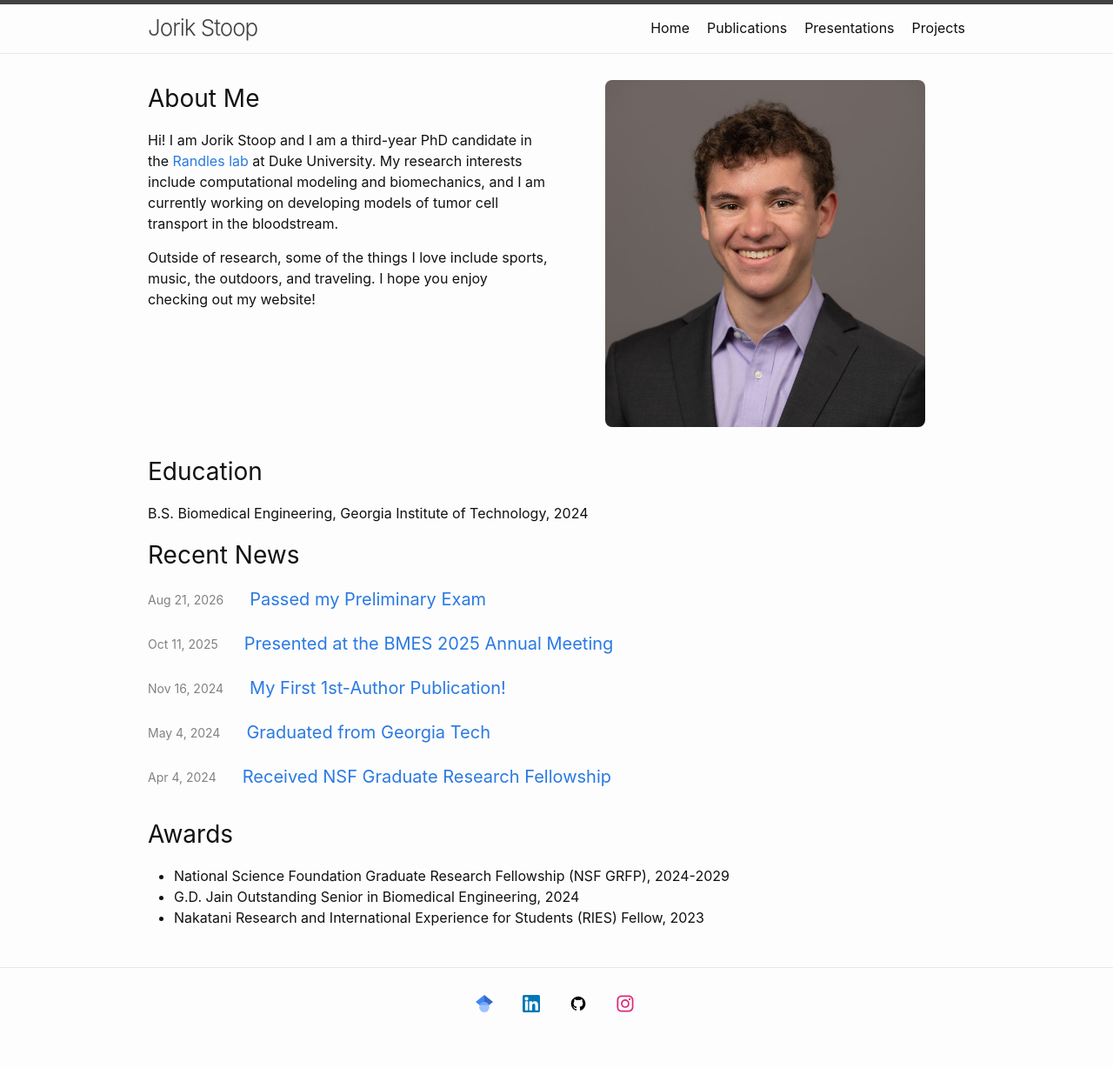
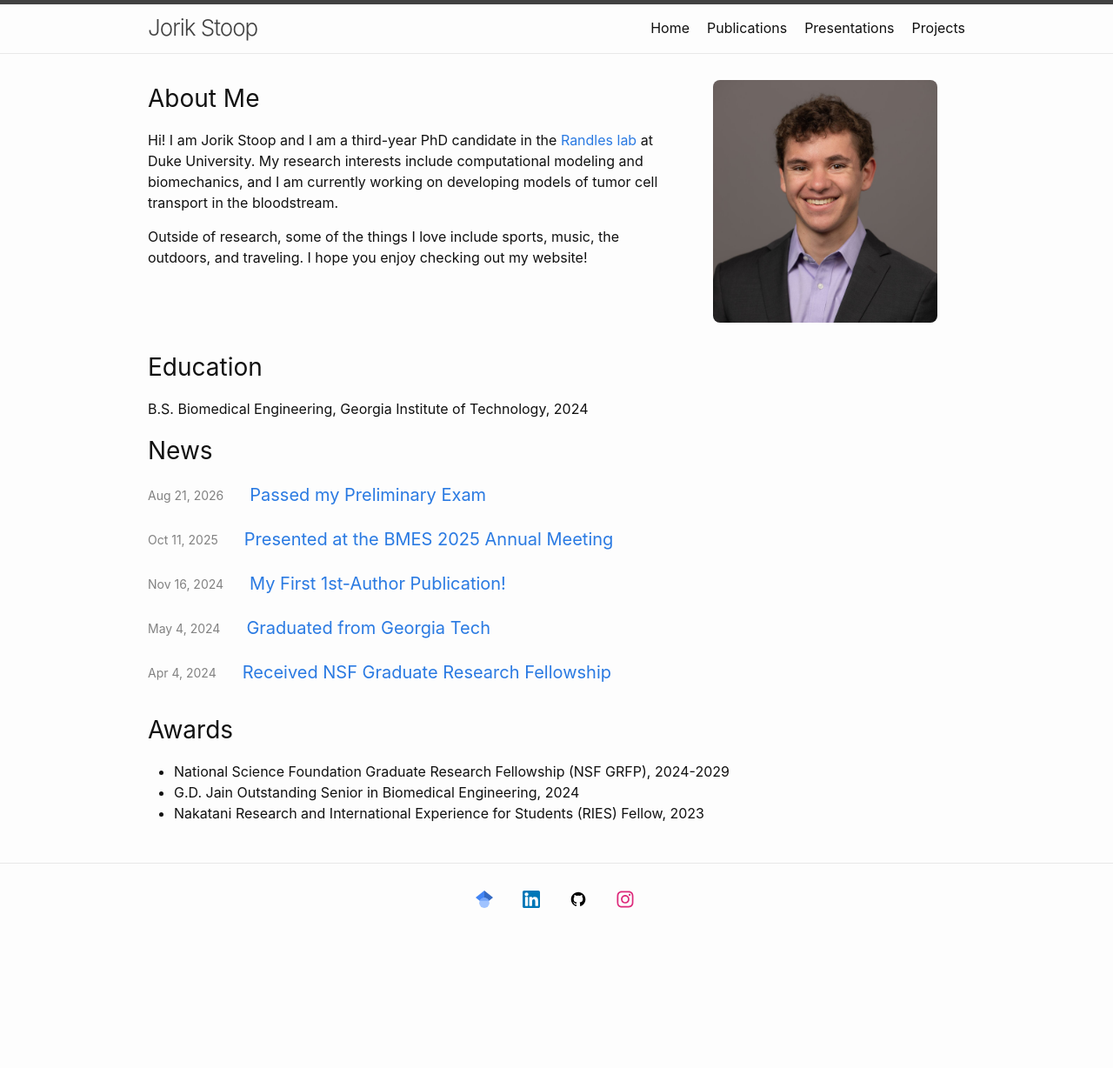
Before and after one commit to jorikstoop/jorikstoop.github.io, a Jekyll site: the page built from index.html, in a window 1280 px wide. Shown: the whole page at 87% size. Built offline with Jekyll 4.4.1, drawn with Linux system fonts in a browser that asks for light colours; after the commit the page ends 1108 px from its top, so only the background shows below that.

Commit message:
update home page layout, add image to prelim post

```diff
--- a/_sass/minima/_layout.scss
+++ b/_sass/minima/_layout.scss
@@ -239,11 +239,11 @@
   }
 }
 .about-me-text {
-  flex: 1;
+  flex: 65;
   margin-right: 20px;
 }
 .about-me-image {
-  flex: 1;
+  flex: 35;
   text-align: center;
 }
 .about-me-image img {
--- a/index.html
+++ b/index.html
@@ -2,7 +2,7 @@
 layout: default
 subtitle1: "About Me"
 subtitle2: "Education"
-subtitle3: "Recent News"
+subtitle3: "News"
 subtitle4: "Awards"
 show_excerpts: false
 ---
```
Also changed, not shown: _posts/2026-08-21-Prelim.md (+2 -0 lines), assets/img/duke_bme.jpg (added), 2 other files.
